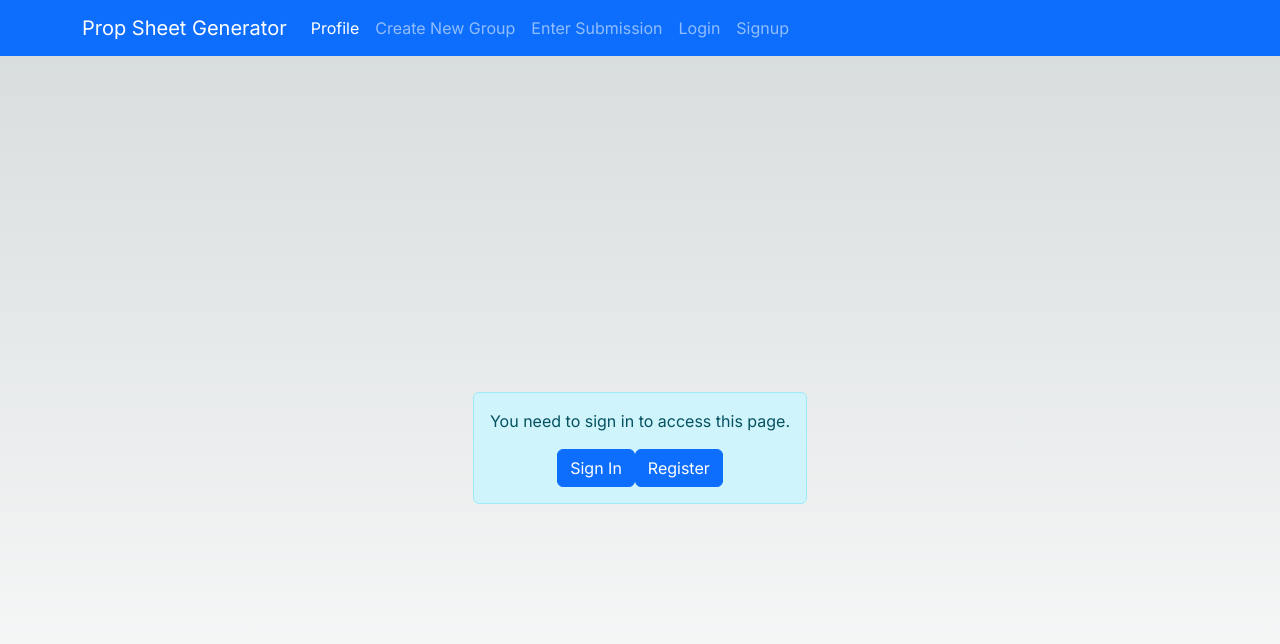
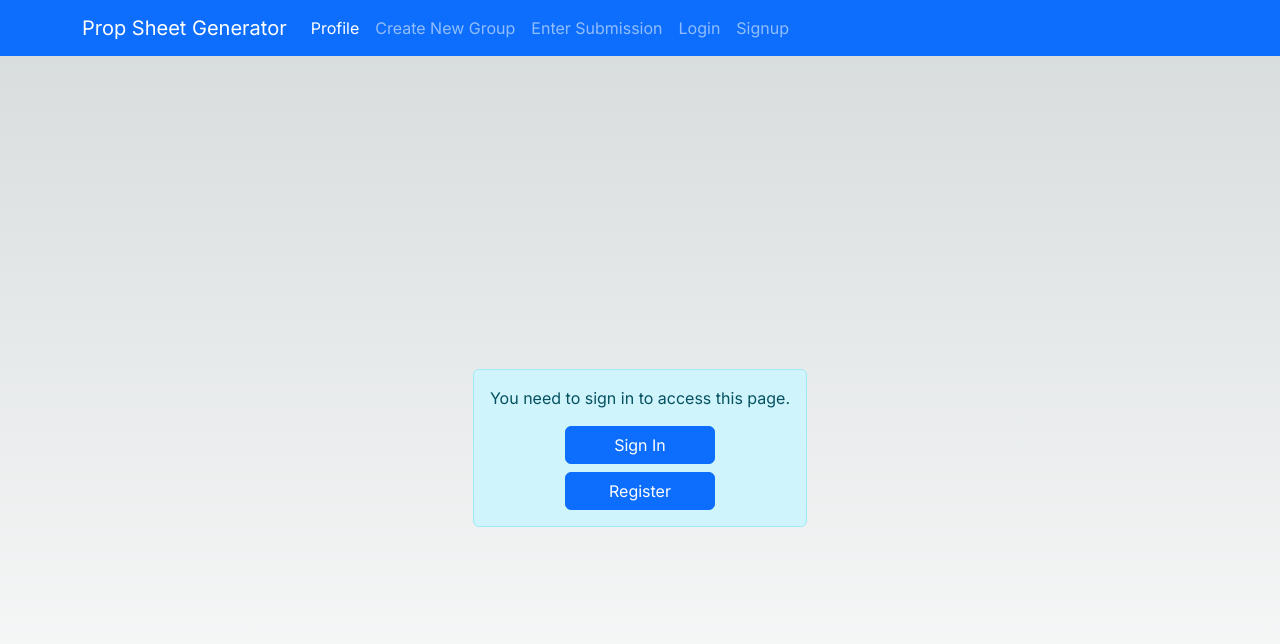
Before and after one commit to nick964/Prop-Sheet, a Next.js app: page /profile in a window 1280 px wide. Shown: the top 644 px of the page. Built offline with nearby package versions, Linux system fonts and the light colour scheme; no server answers.

Commit message:
More quick changes

```diff
--- a/src/app/components/NotLoggedInComponent.tsx
+++ b/src/app/components/NotLoggedInComponent.tsx
@@ -0,0 +1,24 @@
+// NotLoggedInComponent.tsx
+import React from 'react';
+import { Modal, Button, Container, Alert} from 'react-bootstrap';
+import { useRouter } from 'next/navigation';
+
+
+const NotLoggedInComponent: React.FC = () => {
+    const router = useRouter();
+  return (
+    <Container className="d-flex align-items-center justify-content-center" style={{ height: '100vh' }}>
+    <Alert variant="info" className="text-center d-flex flex-column align-items-center">
+      <p>You need to sign in to access this page.</p>
+      <Button variant="primary" onClick={() => router.push('/api/auth/signin/credentials')} className="mb-2 w-50">
+        Sign In
+      </Button>
+      <Button variant="primary" onClick={() => router.push('/signup')}  className="w-50">
+        Register
+      </Button>
+    </Alert>
+  </Container>
+  );
+};
+
+export default NotLoggedInComponent;
--- a/src/app/create-group/page.tsx
+++ b/src/app/create-group/page.tsx
@@ -9,7 +9,6 @@ export default async function Page() {
 
   return (
     <div className="d-flex flex-column align-items-center">
-      <h1>Create a new group</h1>
       <GroupForm>{/* pass props here */}</GroupForm>
     </div>
   );
--- a/src/app/profile/page.tsx
+++ b/src/app/profile/page.tsx
@@ -6,6 +6,7 @@ import  { useEffect, useState } from 'react';
 import { ProfileResponse } from '../models/profile-response';
 import { Container, Alert, Button} from "react-bootstrap";
 import ProfileComponent from '../components/ProfileComponent';
+import NotLoggedInComponent from '../components/NotLoggedInComponent';
 
 export default  function Page() {
 
@@ -67,17 +68,7 @@ if(session) {
 }
 
 return (
-  <Container className="d-flex align-items-center justify-content-center" style={{ height: '100vh' }}>
-    <Alert variant="info" className="text-center">
-      <p>You need to sign in to access this page.</p>
-      <Button variant="primary" onClick={() => router.push('/api/auth/signin/credentials')}>
-        Sign In
-      </Button>
-      <Button variant="primary" onClick={() => router.push('/signup')}>
-        Register
-      </Button>
-    </Alert>
-  </Container>
+  <NotLoggedInComponent />
 )
 
 }
```
Also changed, not shown: src/app/components/group-form.tsx (+9 -1 lines).
